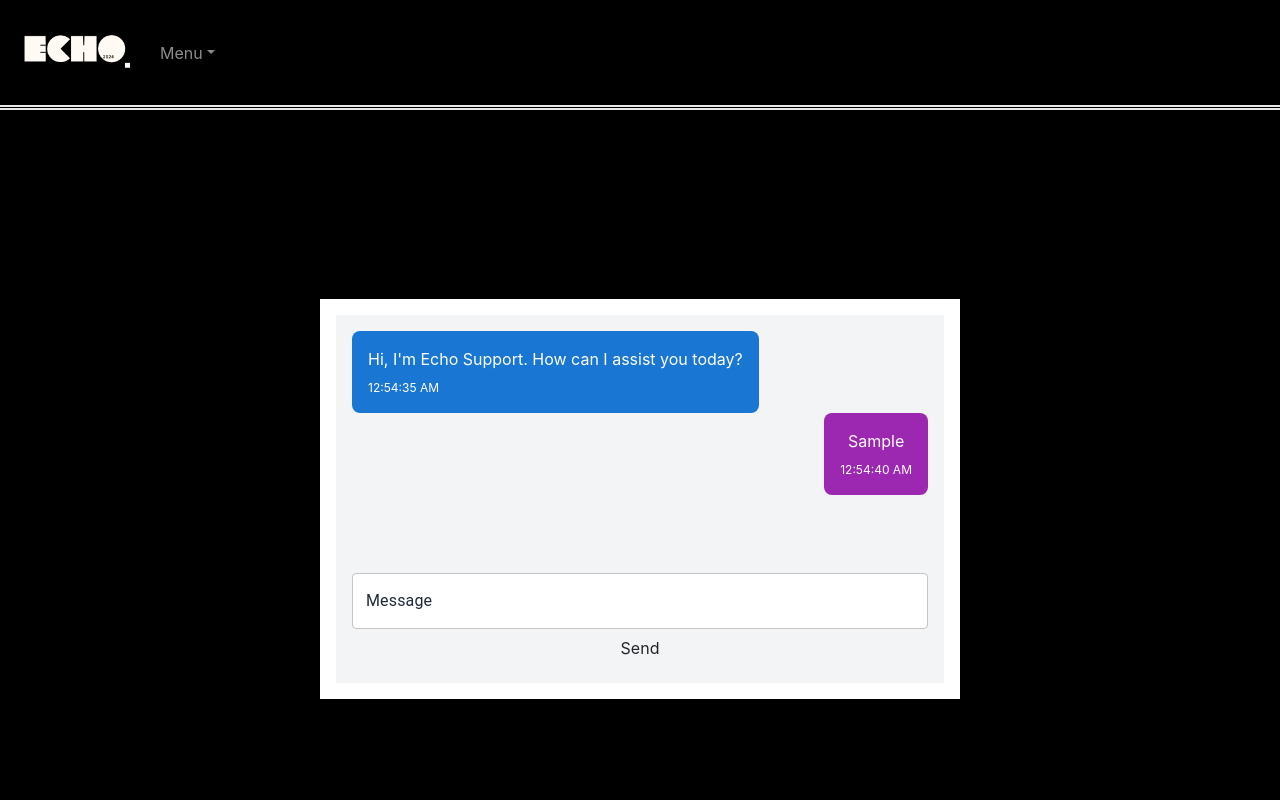
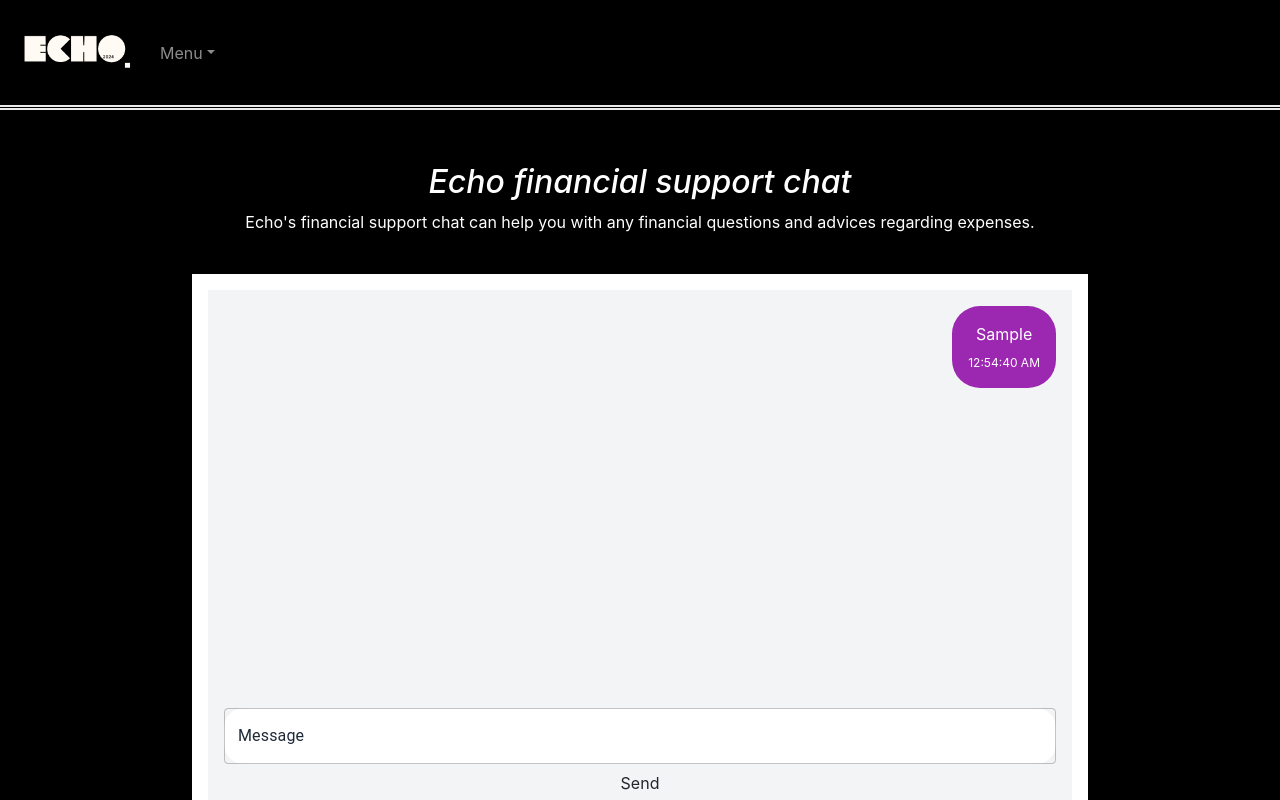
Before and after one commit to ycho1908/ECHO-finance-tracker, a React (Create React App) app: page /chatbot in a window 1280 px wide. Both pictures are taken after typing "Sample" into the empty fields and a click on the button "Send". Built offline with nearby package versions, Linux system fonts and the light colour scheme; no server answers.

Commit message:
completed the ai finance support chatbot feature

```diff
--- a/src/pages/chatbot.js
+++ b/src/pages/chatbot.js
@@ -12,7 +12,7 @@
     const [loading, setLoading] = useState(false);
 
     const API_KEY = process.env.REACT_APP_GOOGLE_GEMINI_API_KEY;
-    console.log('API Key:', process.env.REACT_APP_GOOGLE_GEMINI_API_KEY);
+    // console.log('API Key:', API_KEY); // to test the api keys
     const MODEL_NAME = "gemini-1.5-flash";
 
     const genAI = new GoogleGenerativeAI(API_KEY);
@@ -55,10 +55,9 @@
                 });
                 setChat(newChat);
 
-                // const initialPrompt = "You are a finance tracking assistant. Please help the user with their finance-related queries. Give them advices in terms of how to manage budgets and not go over their goal of expenses.";
+                const initialPrompt = "You are a finance tracking assistant. Please help the user with their finance-related queries. Give them advices in terms of how to manage budgets and not go over their goal of expenses.";
 
-                // await chat.sendMessage(initialPrompt);
-
+                await newChat.sendMessage(initialPrompt);
 
                 const initialMessage = {
                     role: 'bot',
@@ -134,7 +133,13 @@
     const { primary, secondary, accent, text, border } = getThemeColors();
 
     return (
-        <Box width='50vw' height='50vh' display='flex' justifyContent='center' alignItems='center'
+        <>
+        <div>
+            <h2><em>Echo financial support chat</em></h2>
+            <p>Echo's financial support chat can help you with any financial questions and advices regarding expenses.</p>
+            <br/>
+        </div>
+        <Box width='70vw' height='70vh' display='flex' justifyContent='center' alignItems='center'
             sx={{
                 backgroundColor: primary,
                 color: text,
@@ -142,7 +147,7 @@
                 padding: 2
             }}
         >
-            <Stack direction='column' width='100%' maxWidth='600px' height='80%' maxHeight='700px' border={`1px solid ${border}`} borderRadius={2} p={2} spacing={2}
+            <Stack direction='column' width='100%' maxWidth='600px' height='80%' maxHeight='700px' border={`1px solid ${border}`} borderRadius={7} p={2} spacing={2}
                 sx={{
                     backgroundColor: secondary,
                     borderColor: accent,
@@ -161,7 +166,7 @@
                     {
                         history.map((msg, index) => (
                             <Box key={index} display={'flex'} justifyContent={msg.role === 'bot' ? 'flex-start' : 'flex-end'}>
-                                <Box bgcolor={msg.role === 'bot' ? 'primary.main' : 'secondary.main'} color={'white'} borderRadius={2} p={2} maxWidth='75%'>
+                                <Box bgcolor={msg.role === 'bot' ? 'primary.main' : 'secondary.main'} color={'white'} borderRadius={7} p={2} maxWidth='75%'>
                                     <div>{msg.text}</div>
                                     <div style={{ fontSize: '0.75rem', marginTop: '0.5rem', textAlign:msg.role === 'bot' ? 'left' : 'right'}}>
                                         {new Date(msg.timestamp).toLocaleTimeString()}
@@ -188,7 +193,7 @@
                                 input: { color: text },
                                 label: { color: text },
                                 backgroundColor: 'background.paper',
-                                borderRadius: 1,
+                                borderRadius: 5,
                             }}
                         />
                         <Button variant='contained' onClick={handleSendMessage}>Send</Button>
@@ -196,5 +201,6 @@
                 </Box>
             </Stack>
         </Box>
+        </>
     );
 }
--- a/src/pages/community.js
+++ b/src/pages/community.js
@@ -2,12 +2,15 @@
 import React, { useEffect, useState } from "react";
 import { auth, db } from "../components/firebase";
 import { doc, getDoc, getDocs, collection, addDoc, query, where, updateDoc, deleteDoc } from "@firebase/firestore";
-import { Navigate } from 'react-router';
+import { Navigate, useNavigate } from 'react-router';
+import ContactSupportIcon from '@mui/icons-material/ContactSupport';
 import { Box, Card, CardActionArea, CardContent, Grid, Typography } from '@mui/material';
 import { Container } from 'react-bootstrap';
 
 
 function Community() {
+    const navigate = useNavigate();
+
     // to fetch whether the user is logged in or not
 
     // for user data
@@ -88,6 +91,7 @@
 
 
     return (
+        <>
         <Container maxWidth='md'>
         {publicLogs.length > 0 ? (
             <Box sx={{ mt: 4 }}>
@@ -161,6 +165,10 @@
             <Typography variant="body1">No public logs available.</Typography>
         )}
     </Container>
+    <div style={{ position: 'absolute', bottom: '20px', right: '20px'}}>
+        <ContactSupportIcon sx={{ color: 'white', fontSize: '50px'}} onClick={() => navigate('/chatbot')}/>
+    </div>
+    </>
     );
 }
 
--- a/src/pages/profile.js
+++ b/src/pages/profile.js
@@ -2,10 +2,13 @@
 import React, { useEffect, useState } from "react";
 import { auth, db } from "../components/firebase";
 import { doc, getDoc, getDocs, collection, addDoc, query, where, updateDoc, deleteDoc } from "@firebase/firestore";
-import { Navigate } from 'react-router';
+import { Navigate, useNavigate } from 'react-router';
+import ContactSupportIcon from '@mui/icons-material/ContactSupport';
 
 
 function Profile() {
+    const navigate = useNavigate();
+
     // to fetch whether the user is logged in or not
 
     // for user data
@@ -445,6 +448,9 @@
                 </div>
                 </form>
             </div>
+            <div style={{ position: 'absolute', bottom: '20px', right: '20px'}}>
+                <ContactSupportIcon sx={{ color: 'white', fontSize: '50px'}} onClick={() => navigate('/chatbot')}/>
+            </div>
         </div>
     );
 }
--- a/src/pages/settings.js
+++ b/src/pages/settings.js
@@ -3,7 +3,7 @@
 import { auth, db } from "../components/firebase";
 import { doc, getDoc, getDocs, collection, query, where, updateDoc } from "@firebase/firestore";
 import { useNavigate } from 'react-router-dom';
-
+import ContactSupportIcon from '@mui/icons-material/ContactSupport';
 
 function Settings() {
     // to fetch whether the user is logged in or not
@@ -180,6 +180,9 @@
             ) : (
                 <p>Loading user data...</p>
             )}
+            <div style={{ position: 'absolute', bottom: '20px', right: '20px'}}>
+                <ContactSupportIcon sx={{ color: 'white', fontSize: '50px'}} onClick={() => navigate('/chatbot')}/>
+            </div>
         </div>
     );
 }
```
